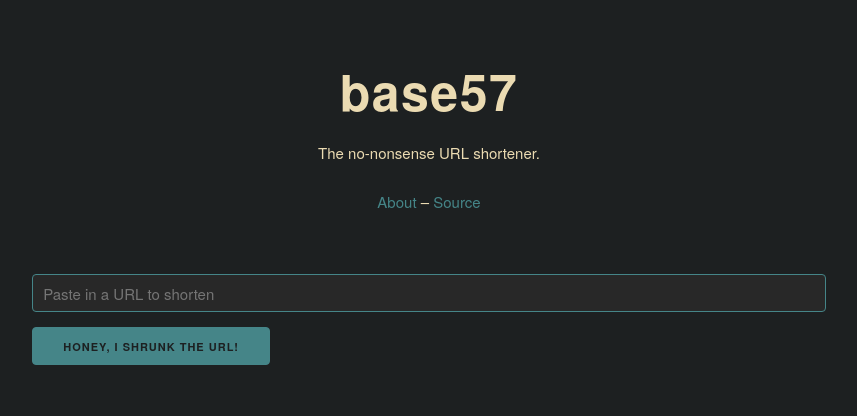
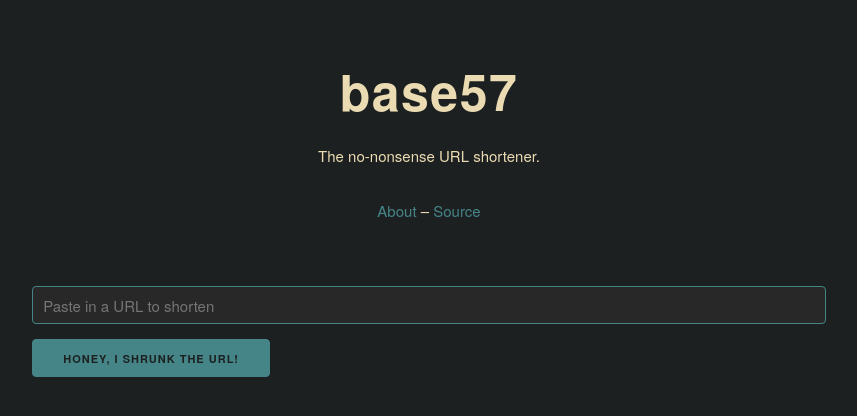
Before and after one commit to DavidPratt512/base57, a Flask app: page / in a window 1280 px wide. Shown: the top 416 px of the page, without its empty margins (211-1068 px from the left). Run offline with Flask 2, Linux system fonts and the light colour scheme.

Commit message:
Line spacing in custom.css & html/css formatting

```diff
--- a/static/css/custom.css
+++ b/static/css/custom.css
@@ -22,6 +22,10 @@ a#title-link {
   text-decoration:none;
   font-weight: bold;
   letter-spacing: 0.15rem;
+}
+
+p {
+  line-height: 2em;
 }
 
 ul, ol {
--- a/templates/index.html
+++ b/templates/index.html
@@ -22,9 +22,6 @@
   <div class="ten columns offset-by-one">
     <b>Your shortlink:</b>
     <input type="url" class="the-link u-full-width" value="http://b57.xyz/{{ short_url }}">
-            <!--
-                <a class="the-link" href="http://b57.xyz/{{ short_url }}">http://b57.xyz/{{ short_url }}</a>
-            -->
     <button class="button-primary link-copy-btn">Copy</button>
   </div>
 </div>
```
Also changed, not shown: templates/404.html (+4 -4 lines), templates/about.html (indentation only), templates/base.html (indentation only). Lines whose indentation alone changed are shown as unchanged.
